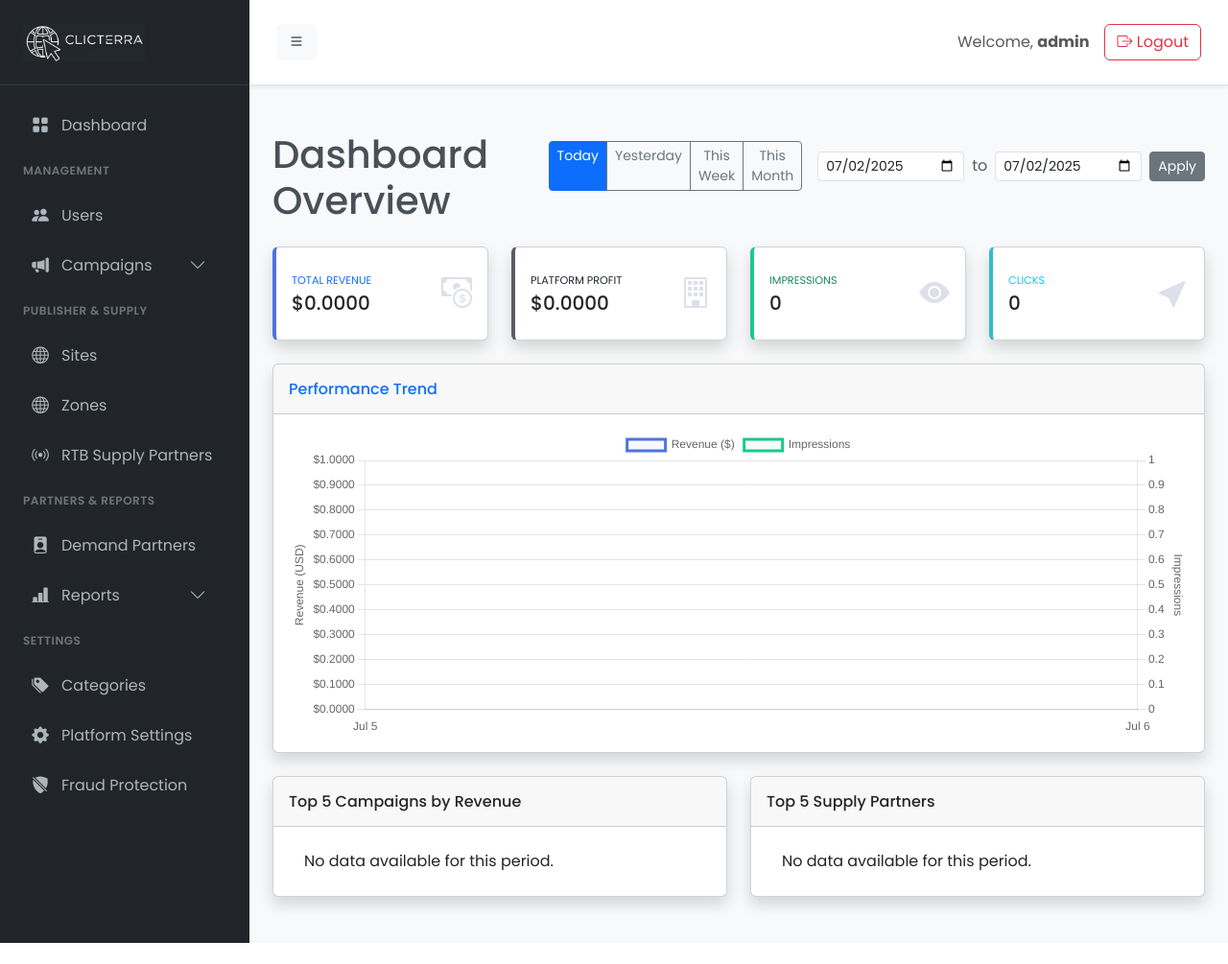
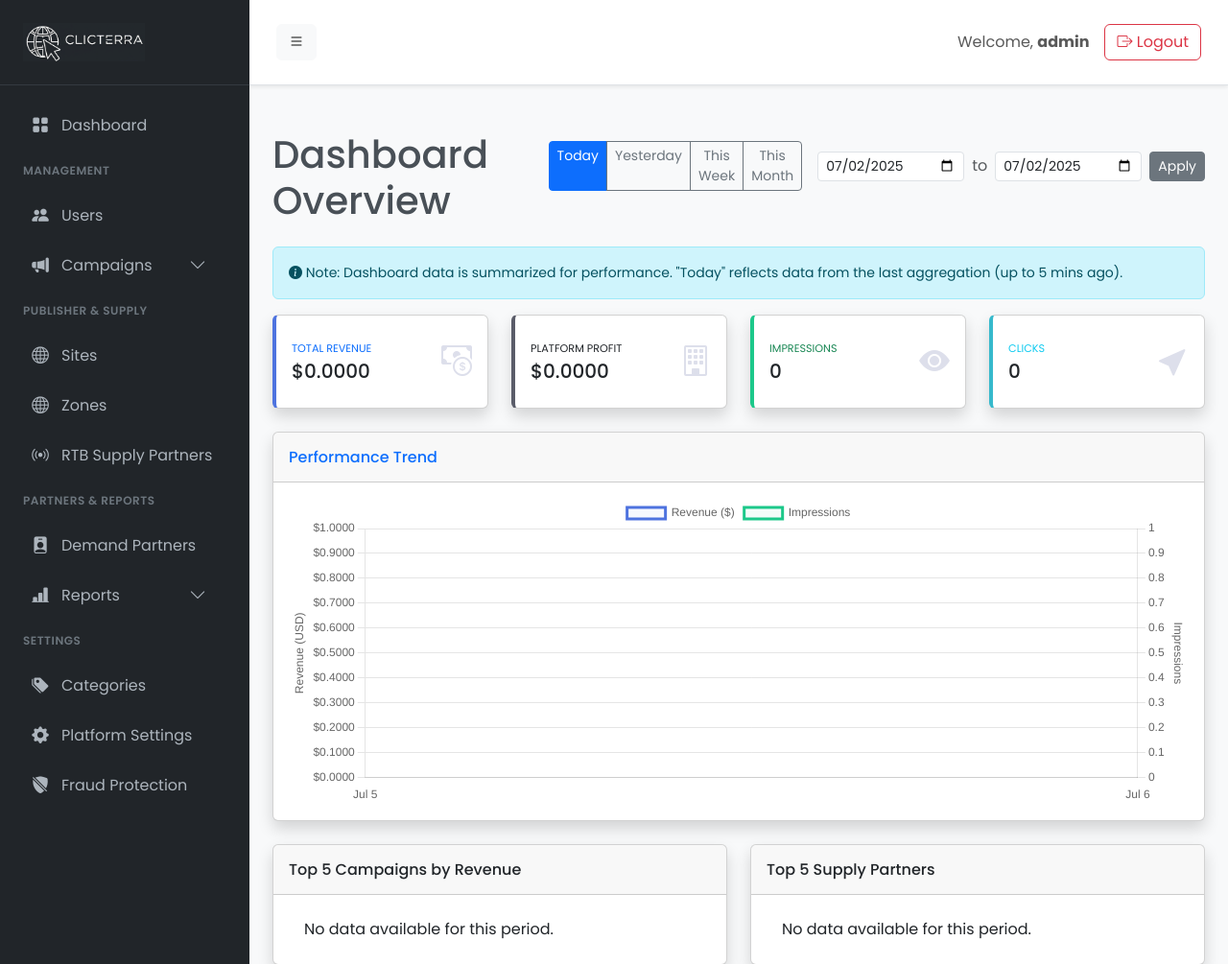
Before and after one commit to simoncode12/clickterra, a PHP site: page /admin/dashboard.php in a window 1280 px wide. Shown: the top 1005 px of the page at 96% size. Before the commit the page ends 983 px from the top, so only its background shows below. Run offline with PHP 8.4, Linux system fonts and the light colour scheme; a user stored in the database is signed in; data comes from the database, SQL or seed files in the repository; some libraries are stand-ins or nearby versions.

Commit message:
Update dashboard.php

```diff
--- a/admin/dashboard.php
+++ b/admin/dashboard.php
@@ -1,10 +1,10 @@
 <?php
-// File: /admin/dashboard.php (DEFINITIVE FINAL - Ultra Optimized, reads ONLY from summary table)
+// File: /admin/dashboard.php (DEFINITIVE FINAL - Complete & Fully Optimized)
 
 require_once __DIR__ . '/init.php';
 
 // --- 1. LOGIKA FILTER TANGGAL ---
-$range = $_GET['range'] ?? 'today'; // Default ke 'today', yang sekarang juga cepat
+$range = $_GET['range'] ?? 'today';
 $today = date('Y-m-d');
 $yesterday = date('Y-m-d', strtotime('-1 day'));
 
@@ -30,7 +30,7 @@
         break;
 }
 
-// --- 2. LOGIKA PENGAMBILAN DATA (SUPER CEPAT) ---
+// --- 2. LOGIKA PENGAMBILAN DATA (OPTIMIZED) ---
 function get_query_results($conn, $sql, $params = [], $types = '') {
     $stmt = $conn->prepare($sql);
     if ($stmt === false) {
@@ -51,7 +51,7 @@
     return !empty($data) ? (float)array_values($data[0])[0] : 0;
 }
 
-// SEMUA QUERY SEKARANG HANYA KE TABEL RINGKASAN
+// Semua query sekarang hanya ke tabel ringkasan
 $total_revenue = get_single_metric($conn, "SELECT SUM(cost) FROM stats_daily_summary WHERE stat_date BETWEEN ? AND ?", [$date_from, $date_to], "ss");
 $total_impressions = get_single_metric($conn, "SELECT SUM(impressions) FROM stats_daily_summary WHERE stat_date BETWEEN ? AND ?", [$date_from, $date_to], "ss");
 $total_clicks = get_single_metric($conn, "SELECT SUM(clicks) FROM stats_daily_summary WHERE stat_date BETWEEN ? AND ?", [$date_from, $date_to], "ss");
@@ -64,7 +64,6 @@
 // Data untuk Top 5 Lists
 $top_campaigns_sql = "SELECT c.name, SUM(sds.cost) as revenue FROM stats_daily_summary sds JOIN campaigns c ON sds.campaign_id = c.id WHERE sds.stat_date BETWEEN ? AND ? AND sds.campaign_id > 0 GROUP BY c.id, c.name ORDER BY revenue DESC LIMIT 5";
 $top_campaigns = get_query_results($conn, $top_campaigns_sql, [$date_from, $date_to], "ss");
-
 $top_supply_sql = "SELECT rs.name, SUM(sds.cost) as total_revenue, SUM(sds.cost - sds.publisher_payout) as platform_profit FROM stats_daily_summary sds LEFT JOIN zones z ON sds.zone_id = z.id LEFT JOIN sites si ON z.site_id = si.id LEFT JOIN rtb_supply_sources rs ON si.user_id = rs.user_id WHERE sds.stat_date BETWEEN ? AND ? AND rs.id IS NOT NULL GROUP BY rs.id, rs.name ORDER BY total_revenue DESC LIMIT 5";
 $top_supply = get_query_results($conn, $top_supply_sql, [$date_from, $date_to], "ss");
 
@@ -104,6 +103,7 @@
         </form>
     </div>
 </div>
+<div class="alert alert-info small"><i class="bi bi-info-circle-fill"></i> Note: Dashboard data is summarized for performance. "Today" reflects data from the last aggregation (up to 5 mins ago).</div>
 
 <div class="row">
     <div class="col-xl-3 col-md-6 mb-4"><div class="card border-left-primary shadow h-100 py-2"><div class="card-body"><div class="row no-gutters align-items-center"><div class="col mr-2"><div class="text-xs font-weight-bold text-primary text-uppercase mb-1">Total Revenue</div><div class="h5 mb-0 font-weight-bold text-gray-800">$<?php echo number_format($total_revenue, 4); ?></div></div><div class="col-auto"><i class="bi bi-cash-coin fs-2 text-gray-300"></i></div></div></div></div></div>
@@ -118,6 +118,7 @@
     <div class="col-lg-6 mb-4"><div class="card shadow"><div class="card-header py-3"><h6 class="m-0 font-weight-bold">Top 5 Campaigns by Revenue</h6></div><div class="card-body"><ul class="list-group list-group-flush"><?php if(!empty($top_campaigns)): foreach($top_campaigns as $c): ?><li class="list-group-item d-flex justify-content-between align-items-center"><?php echo htmlspecialchars($c['name']); ?><span class="badge bg-primary rounded-pill">$<?php echo number_format($c['revenue'], 4); ?></span></li><?php endforeach; else: ?><li class="list-group-item">No data available for this period.</li><?php endif; ?></ul></div></div></div>
     <div class="col-lg-6 mb-4"><div class="card shadow"><div class="card-header py-3"><h6 class="m-0 font-weight-bold">Top 5 Supply Partners</h6></div><div class="card-body"><ul class="list-group list-group-flush"><?php if(!empty($top_supply)): foreach($top_supply as $s): ?><li class="list-group-item"><div class="d-flex justify-content-between"><span><?php echo htmlspecialchars($s['name']); ?></span><strong>$<?php echo number_format($s['total_revenue'], 4); ?></strong></div><div class="d-flex justify-content-between text-muted small"><span>Platform Profit</span><span>$<?php echo number_format($s['platform_profit'], 4); ?></span></div></li><?php endforeach; else: ?><li class="list-group-item">No data available for this period.</li><?php endif; ?></ul></div></div></div>
 </div>
+
 
 <style>.border-left-primary{border-left:.25rem solid #4e73df!important}.border-left-success{border-left:.25rem solid #1cc88a!important}.border-left-info{border-left:.25rem solid #36b9cc!important}.border-left-dark{border-left:.25rem solid #5a5c69!important}.text-xs{font-size:.7rem}.text-gray-300{color:#dddfeb!important}</style>
 <script>
```
